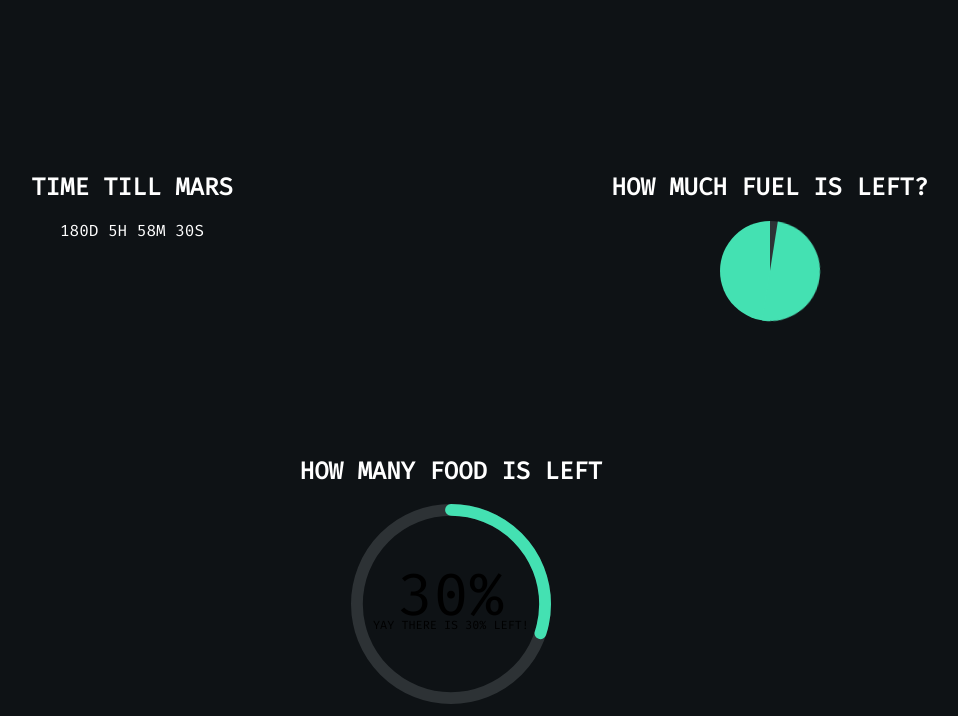
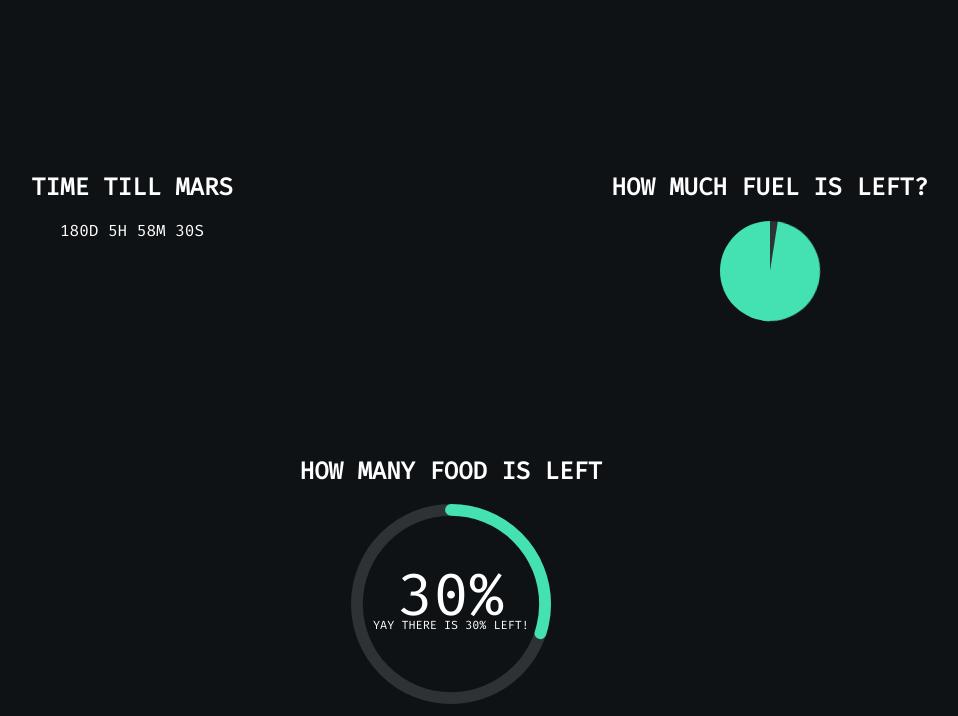
Before and after one commit to evakarelse/Challenge1, a plain HTML site: page index.html in a window 1280 px wide. Shown: the part 139-855 px from the top of the page, without its empty margins (189-1147 px from the left). Drawn offline with Linux system fonts and the light colour scheme.

Commit message:
De tekst in de geanimeerde donut chart, heb ik wit gemaakt

```diff
--- a/index.html
+++ b/index.html
@@ -35,8 +35,8 @@
 			      <circle class="circle-chart__background" stroke="#2D3235" stroke-width="2" fill="none" cx="16.91549431" cy="16.91549431" r="15.91549431" />
 			      <circle class="circle-chart__circle" stroke="#44E1B2" stroke-width="2" stroke-dasharray="30,100" stroke-linecap="round" fill="none" cx="16.91549431" cy="16.91549431" r="15.91549431" />
 			      <g class="circle-chart__info">
-			        <text class="circle-chart__percent" x="16.91549431" y="15.5" alignment-baseline="central" text-anchor="middle" font-size="8">30%</text>
-			        <text class="circle-chart__subline" x="16.91549431" y="20.5" alignment-baseline="central" text-anchor="middle" font-size="2" >Yay there is 30% left!</text>
+			        <text class="circle-chart__percent" x="16.91549431" y="15.5" alignment-baseline="central" text-anchor="middle" font-size="8" fill="white">30%</text>
+			        <text class="circle-chart__subline" x="16.91549431" y="20.5" alignment-baseline="central" text-anchor="middle" font-size="2" fill="white" >Yay there is 30% left!</text>
 			      </g>
     </svg>
 		</div>
--- a/styles/challenge1.css
+++ b/styles/challenge1.css
@@ -34,6 +34,8 @@ h2{
   animation: spin 100s linear infinite,
              bg 200s step-end infinite;
 }
+
+
 
 .circle-chart__circle {
   animation: circle-chart-fill 2s reverse; /* 1 */
@@ -83,6 +85,7 @@ h2{
 .food{
   grid-area: section-3;
 }
+
 @media only screen and (max-width: 375px){
     .grid-section{
       display: grid;
```
